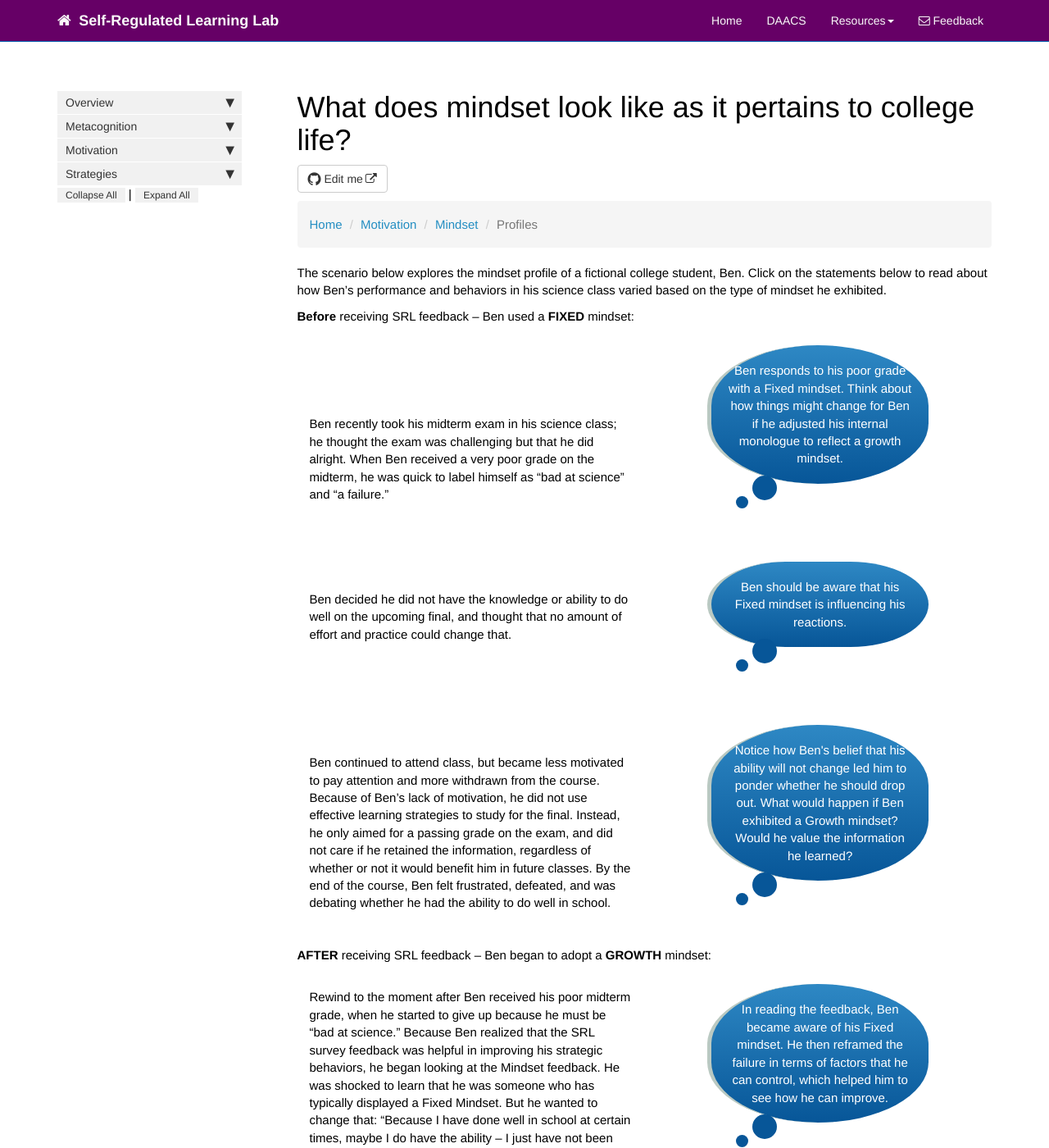
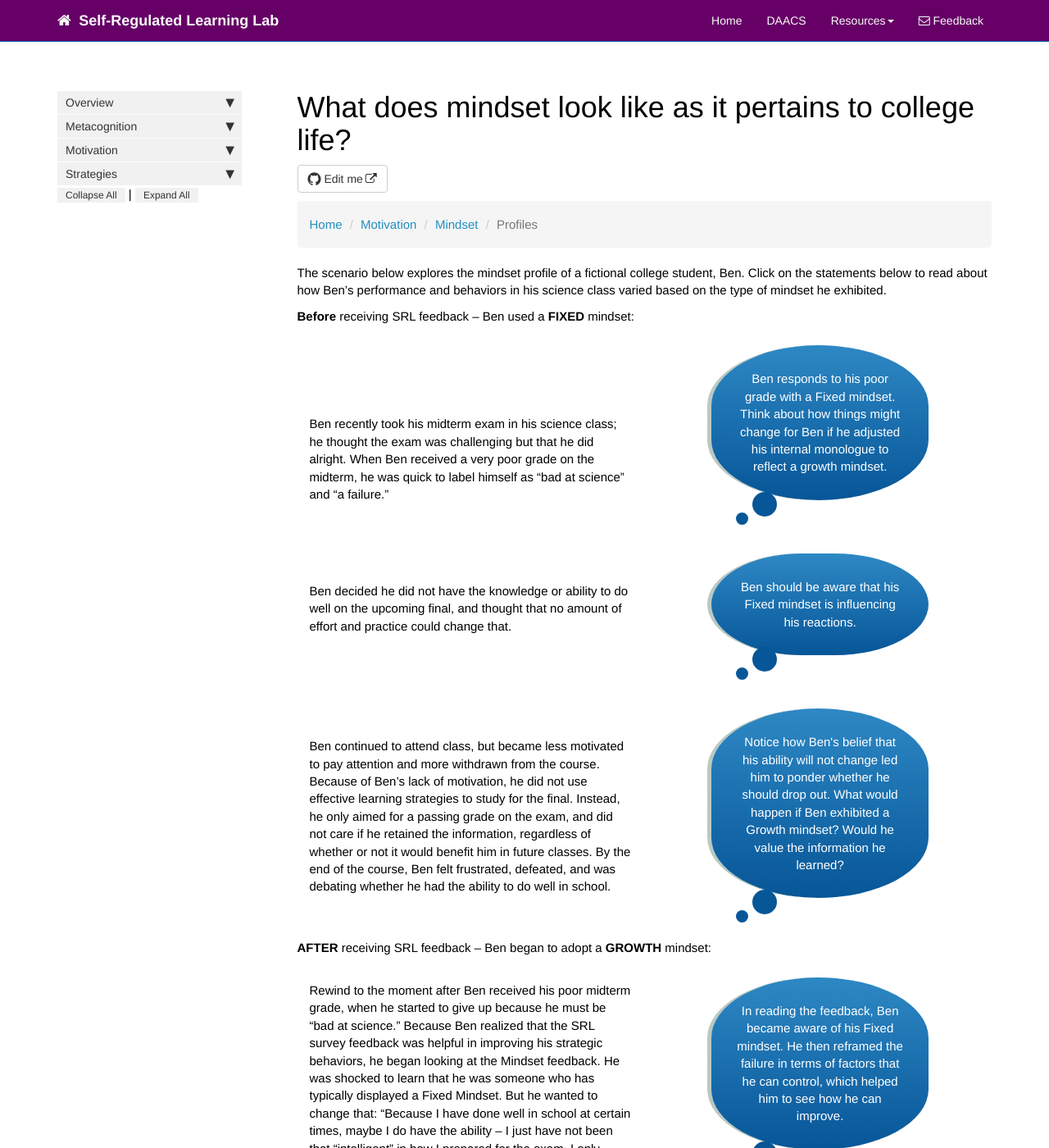
Before and after one commit to dfranklin02/SRL, a Jekyll site: the page built from docs/pages/motivation/mindset_profile.md, in a window 1280 px wide and 1400 px high. Shown: the whole window at 82% size. Built offline with Jekyll 4.4.1, drawn with Linux system fonts in a browser that asks for light colours; nearby versions of some CDN libraries; comment, search, counter and statistics services are not loaded.

Commit message:
Update speech-bubbles.css

```diff
--- a/docs/css/speech-bubbles.css
+++ b/docs/css/speech-bubbles.css
@@ -885,8 +885,8 @@ is to other properties or values in creating the effect */
 .oval-thought {
   position:relative;
   width:270px;
-  padding:20px 20px;
-  margin:1em auto 80px;
+  padding:30px 30px;
+  margin:1em auto 50px;
   text-align:center;
   color:#fff;
   background:#075698;
```
